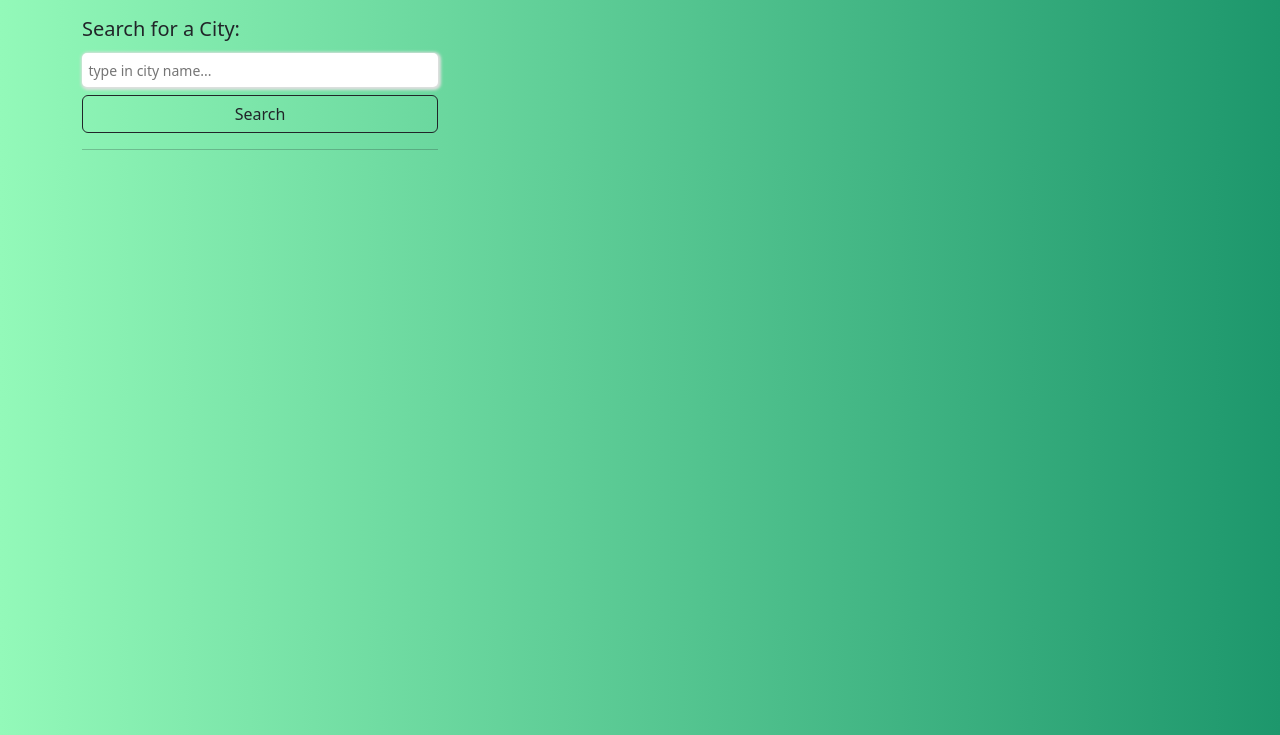
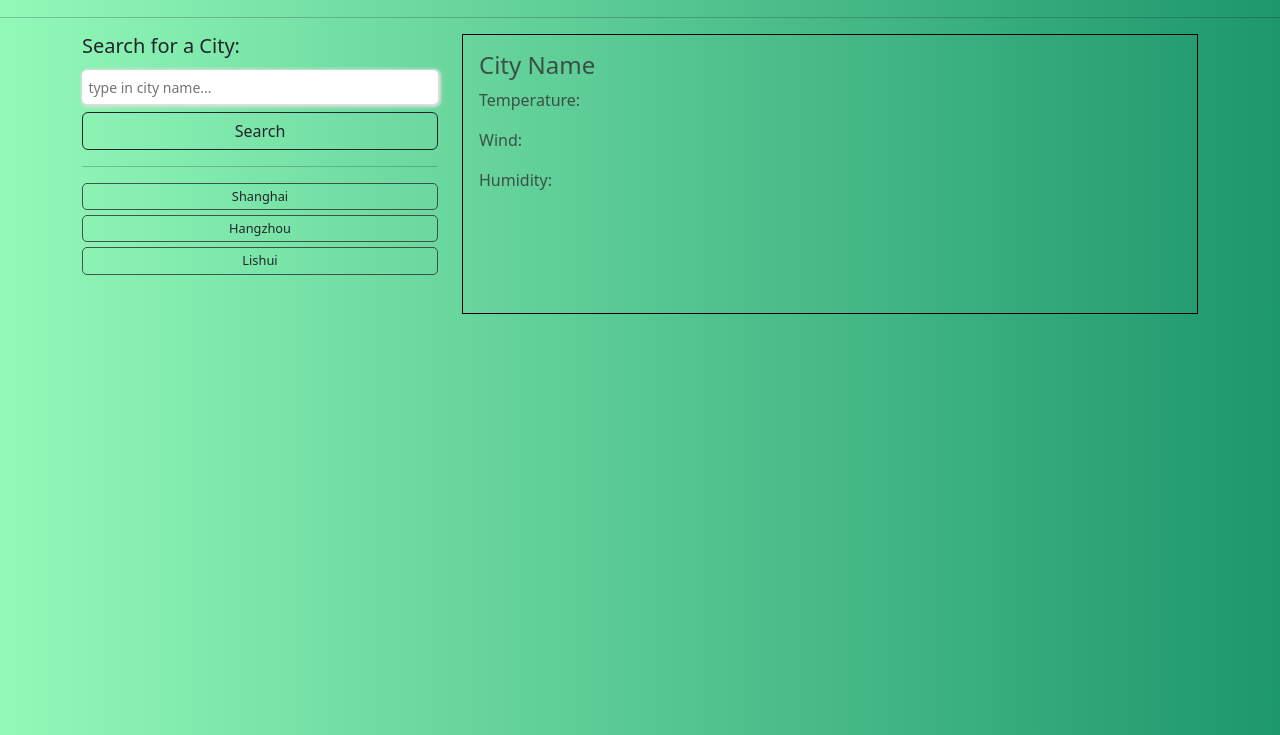
Before and after one commit to jhu8480/weather-app, a plain HTML site: page index.html in a window 1280 px wide. Shown: the part 65-800 px from the top of the page. Drawn offline with nearby package versions, Linux system fonts and the light colour scheme.

Commit message:
added city-info section in html

```diff
--- a/index.html
+++ b/index.html
@@ -27,11 +27,12 @@
     </div>
   </header>
 
+  <hr>
   <main>
     <div class="container mt-3">
       <div class="row">
 
-        <div class="col-md-4">
+        <div class="col-sm-4">
           <form>
             <label for="search-input">
               <h5>Search for a City:</h5>
@@ -40,14 +41,22 @@
             <button type="submit" class="btn btn-outline-dark mt-2 w-100" id="search-button">Search</button>
           </form>
           <hr>
-          <div>
-            <ul id="search-history">
+          <div class="mt-2">
+            <ul id="search-history" class="search-history">
+              <li>Shanghai</li>
+              <li>Hangzhou</li>
+              <li>Lishui</li>
             </ul>
           </div>
         </div>
 
         <div class="col-8">
-
+          <div id="city-info" class="city-info">
+            <h4 id="city-name">City Name</h4>
+            <p id="city-temp">Temperature:</p>
+            <p id="city-wind">Wind:</p>
+            <p id="city-humidity">Humidity:</p>
+          </div>
         </div>
 
       </div>
--- a/styles.css
+++ b/styles.css
@@ -8,12 +8,11 @@ body {
 
 .header {
   font-family: "Poppins", sans-serif;
-
 }
 
 h1 {
   font-size: 2.2rem;
-  color: rgba(49, 47, 47, 0.8)
+  color: rgba(49, 47, 47, 0.8);
 }
 
 .form-text {
@@ -22,3 +21,28 @@ h1 {
   border-radius: 5px;
   padding: 0.4rem;
 }
+
+.search-history li {
+  font-size: 0.8rem;
+  text-align: center;
+  list-style-type: none;
+  border: 0.3px solid rgba(49, 47, 47, 0.8);
+  margin-left: -2rem;
+  border-radius: 5px;
+  margin-bottom: 5px;
+  padding: 3px;
+  cursor: pointer;
+}
+
+.search-history li:active {
+  color: white;
+  background-color: #1D976C;
+}
+
+.city-info {
+  border: 01px solid black;
+  height: 35vh;
+  min-height: 190px;
+  color:rgba(49, 47, 47, 0.8);
+  padding: 1rem;
+}
```
